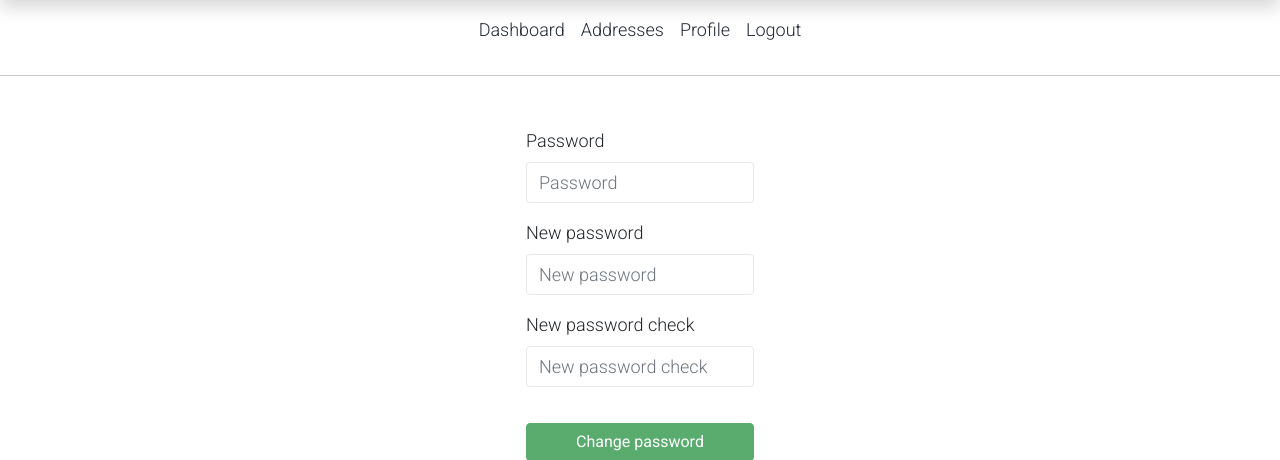
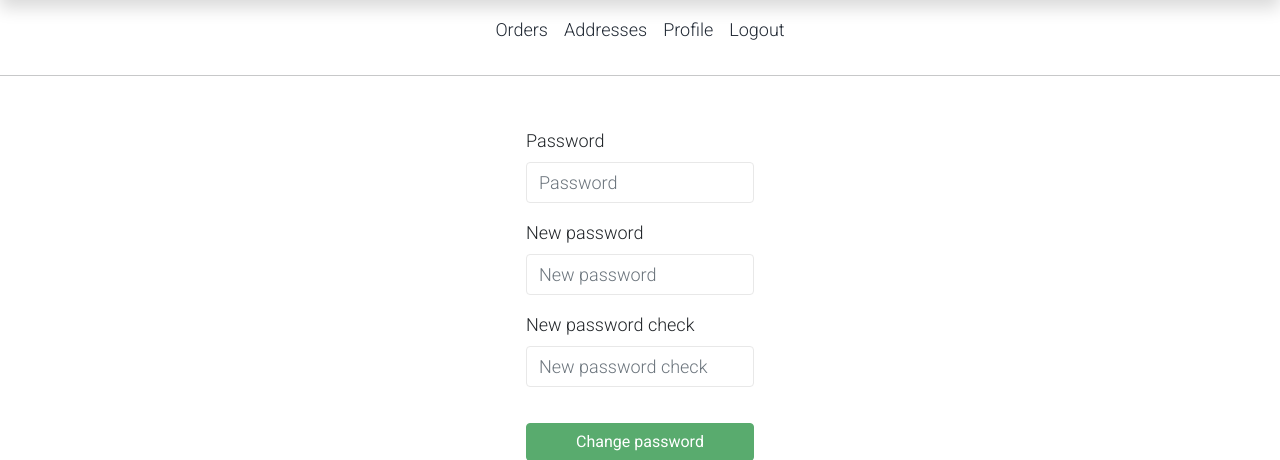
Before and after one commit to Saeedahmadi7714/Django-Ecommerce-Website, a Django app: page /customer/change_password/ in a window 1280 px wide. Shown: the part 92-552 px from the top of the page. Run offline with Django 3.2, Linux system fonts and the light colour scheme; some libraries are stand-ins or nearby versions.

Commit message:
:lipstick: Update url names in samll nav

```diff
--- a/store/customers/templates/customers/change_password.html
+++ b/store/customers/templates/customers/change_password.html
@@ -97,10 +97,10 @@
                 <div class="collapse navbar-collapse" id="navbarNav">
                     <ul class="navbar-nav">
                         <li class="nav-item">
-                            <a class="nav-link profile-link" href="{% url 'customers:dashboard' %}">Dashboard</a>
+                            <a class="nav-link profile-link" href="{% url 'customers:orders' %}">Orders</a>
                         </li>
                         <li class="nav-item">
-                            <a class="nav-link profile-link" href="#">Addresses</a>
+                            <a class="nav-link profile-link" href="{% url 'customers:addresses' %}">Addresses</a>
                         </li>
                         <li class="nav-item">
                             <a class="nav-link profile-link" href="{% url 'customers:profile' %}">Profile</a>
--- a/store/customers/templates/customers/customer_profile.html
+++ b/store/customers/templates/customers/customer_profile.html
@@ -91,16 +91,16 @@
     {#end Modal#}
 
 
-    <div class="col-xl-12 d-flex justify-content-center" >
+    <div class="col-xl-12 d-flex justify-content-center">
         <nav class="navbar navbar-expand-lg ">
             <div class="container-fluid">
                 <div class="collapse navbar-collapse" id="navbarNav">
                     <ul class="navbar-nav">
                         <li class="nav-item">
-                            <a class="nav-link profile-link" href="{% url 'customers:dashboard' %}">Dashboard</a>
+                            <a class="nav-link profile-link" href="{% url 'customers:orders' %}">Dashboard</a>
                         </li>
                         <li class="nav-item">
-                            <a class="nav-link profile-link" href="#">Addresses</a>
+                            <a class="nav-link profile-link" href="{% url 'customers:addresses' %}">Addresses</a>
                         </li>
                         <li class="nav-item">
                             <a class="nav-link profile-link" href="{% url 'customers:change_password' %}">Change
```
